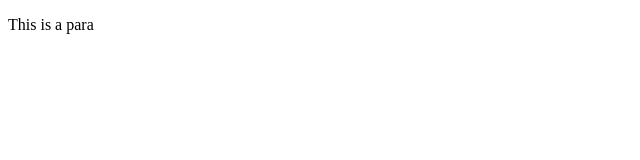
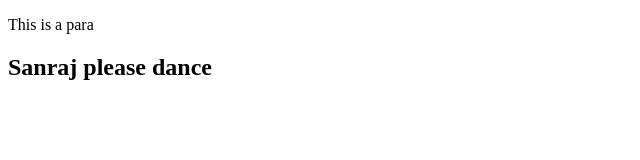
Before and after one commit to hirensh/lti, a plain HTML site: page index.html in a window 1280 px wide. Shown: the whole page, without its empty margins (0-640 px from the left). Drawn offline with Linux system fonts and the light colour scheme.

Commit message:
added h2 tag

```diff
--- a/index.html
+++ b/index.html
@@ -5,8 +5,9 @@
 	</head>
 	<body>
 
+		<p>This is a para</p>
 
-		<p>This is a para</p>
+		<h2>Sanraj please dance</h2>
 
 	</body>
 
```
